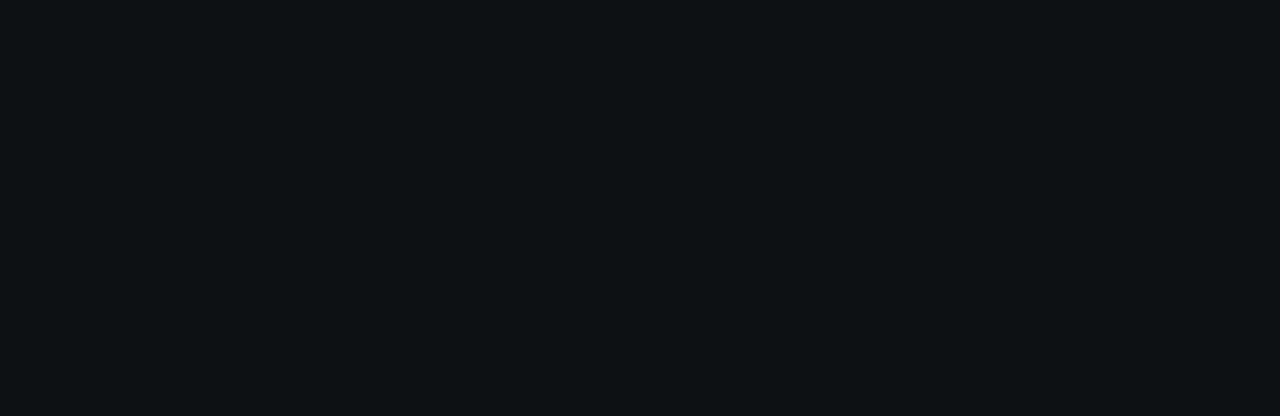
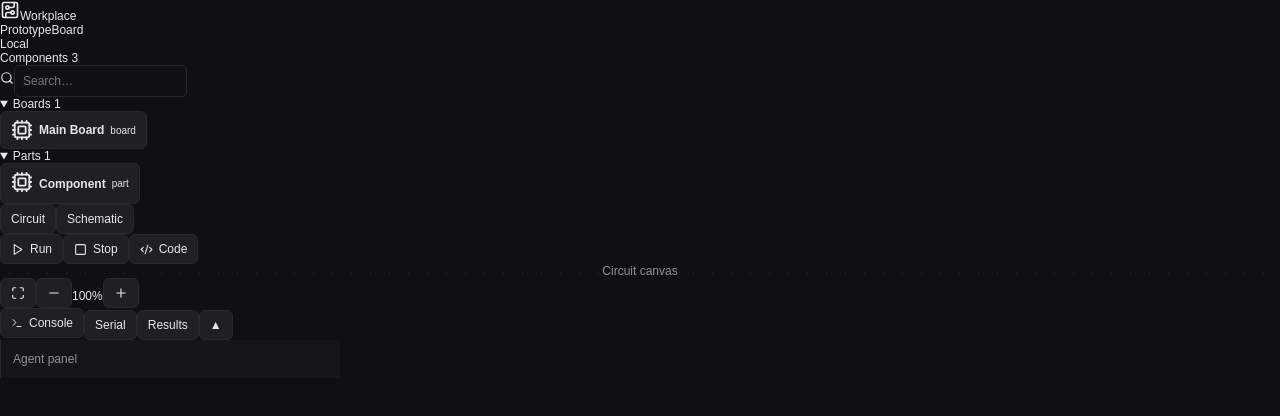
Before and after one commit to aldennoronha2228/workplace-ui, a React (Vite) app: page / in a window 1280 px wide. Shown: the top 416 px of the page. Built offline with nearby package versions, Linux system fonts and the light colour scheme.

Commit message:
Add lightweight realistic workplace UI layout for fast local preview

```diff
--- a/src/components/hardware-workspace.tsx
+++ b/src/components/hardware-workspace.tsx
@@ -1,6 +1,84 @@
-// Hardware workspace component
-// Add the real workplace UI files here.
+import { useState } from 'react'
+import { Search, CircuitBoard, Code2, Cpu, Play, Square, Maximize, Minus, Plus, Terminal } from 'lucide-react'
+import './hardware-workspace.css'
 
 export function HardwareWorkspace() {
-  return null
+  const [tab, setTab] = useState<'circuit' | 'schematic'>('circuit')
+  const [query, setQuery] = useState('')
+  const [consoleOpen, setConsoleOpen] = useState(false)
+
+  return (
+    <div className="hardware-workspace">
+      <header className="hw-header">
+        <div className="hw-brand"><CircuitBoard size={20} /><span>Workplace</span></div>
+        <div className="hw-header-divider" />
+        <span className="hw-project-title">Prototype</span>
+        <span className="hw-chip">Board</span>
+        <div className="hw-header-spacer" />
+        <div className="hw-local"><span /> Local</div>
+      </header>
+
+      <div className="hw-workbench">
+        <aside className="hw-sidebar">
+          <div className="hw-panel-heading">Components <span>3</span></div>
+          <label className="hw-search"><Search size={14} /><input placeholder="Search…" value={query} onChange={e => setQuery(e.target.value)} /></label>
+          <div className="hw-catalog">
+            <details className="hw-category" open>
+              <summary>Boards <span>1</span></summary>
+              <div className="hw-category-grid">
+                <button className="hw-catalog-card"><Cpu size={22} /><strong>Main Board</strong><small>board</small></button>
+              </div>
+            </details>
+            <details className="hw-category" open>
+              <summary>Parts <span>1</span></summary>
+              <div className="hw-category-grid">
+                <button className="hw-catalog-card"><span className="hw-catalog-art"><Cpu size={22} /></span><strong>Component</strong><small>part</small></button>
+              </div>
+            </details>
+          </div>
+        </aside>
+
+        <div className="hw-center">
+          <div className="hw-toolbar">
+            <div className="hw-view-tabs">
+              <button aria-selected={tab === 'circuit'} onClick={() => setTab('circuit')}>Circuit</button>
+              <button aria-selected={tab === 'schematic'} onClick={() => setTab('schematic')}>Schematic</button>
+            </div>
+            <div className="hw-actions">
+              <button><Play size={13} /> Run</button>
+              <button className="hw-stop"><Square size={13} /> Stop</button>
+              <button><Code2 size={13} /> Code</button>
+            </div>
+          </div>
+          <div className="hw-design-surface">
+            <div className="hw-canvas-viewport">
+              <div className="hw-canvas" style={{ minHeight: '100%', background: 'radial-gradient(#313339 .65px, transparent .65px)', backgroundSize: '19px 19px', display: 'flex', alignItems: 'center', justifyContent: 'center', color: '#8f929a' }}>
+                {tab === 'circuit' ? 'Circuit canvas' : 'Schematic canvas'}
+              </div>
+            </div>
+            <div className="hw-floating-tools">
+              <button><Maximize size={14} /></button>
+              <i />
+              <button><Minus size={14} /></button>
+              <span>100%</span>
+              <button><Plus size={14} /></button>
+            </div>
+          </div>
+          <div className="hw-dock" data-open={consoleOpen}>
+            <nav>
+              <button className={consoleOpen ? 'active' : ''} onClick={() => setConsoleOpen(v => !v)}><Terminal size={12} /> Console</button>
+              <button>Serial</button>
+              <button>Results</button>
+              <button className="hw-console-collapse" onClick={() => setConsoleOpen(v => !v)}>{consoleOpen ? '▼' : '▲'}</button>
+            </nav>
+            {consoleOpen && <div className="hw-dock-body"><pre>Ready</pre></div>}
+          </div>
+        </div>
+
+        <aside style={{ borderLeft: '1px solid #28292e', background: '#151619', padding: 12, width: 340, color: '#8f929a' }}>
+          Agent panel
+        </aside>
+      </div>
+    </div>
+  )
 }
```
